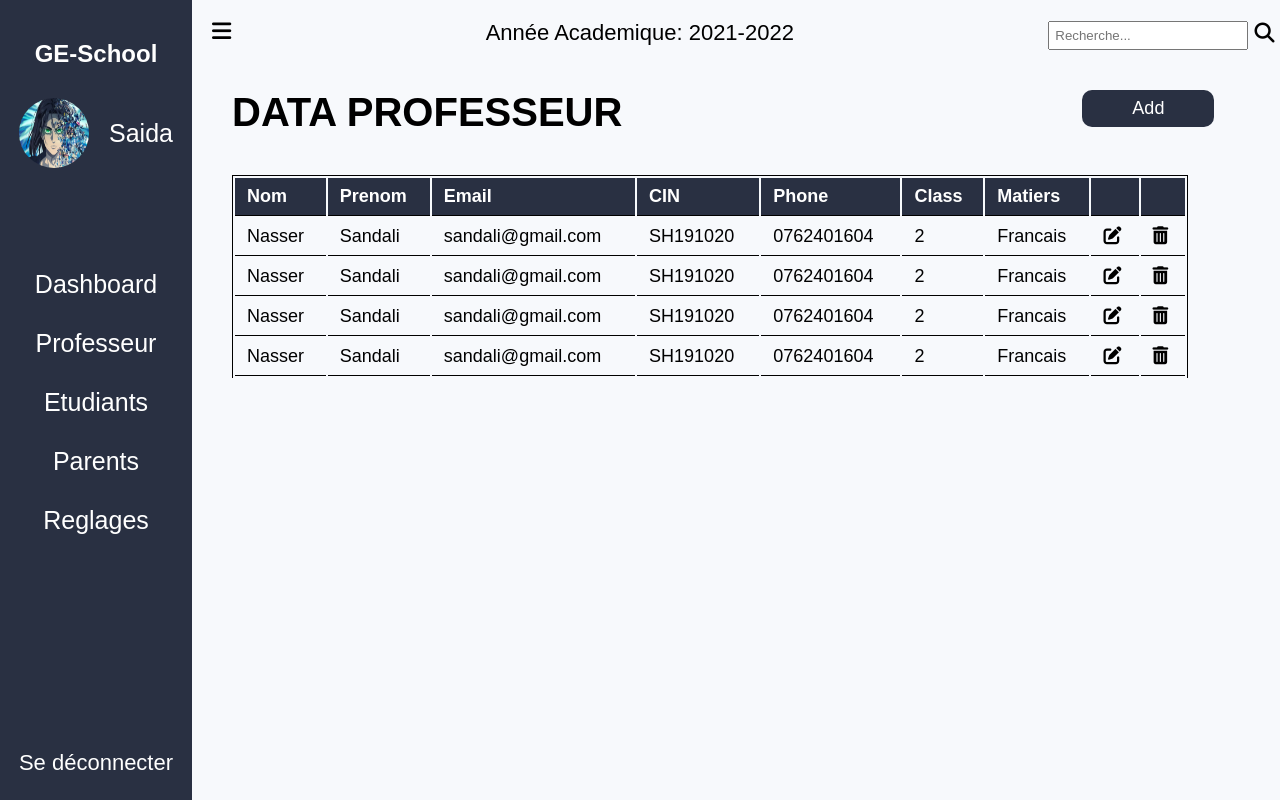
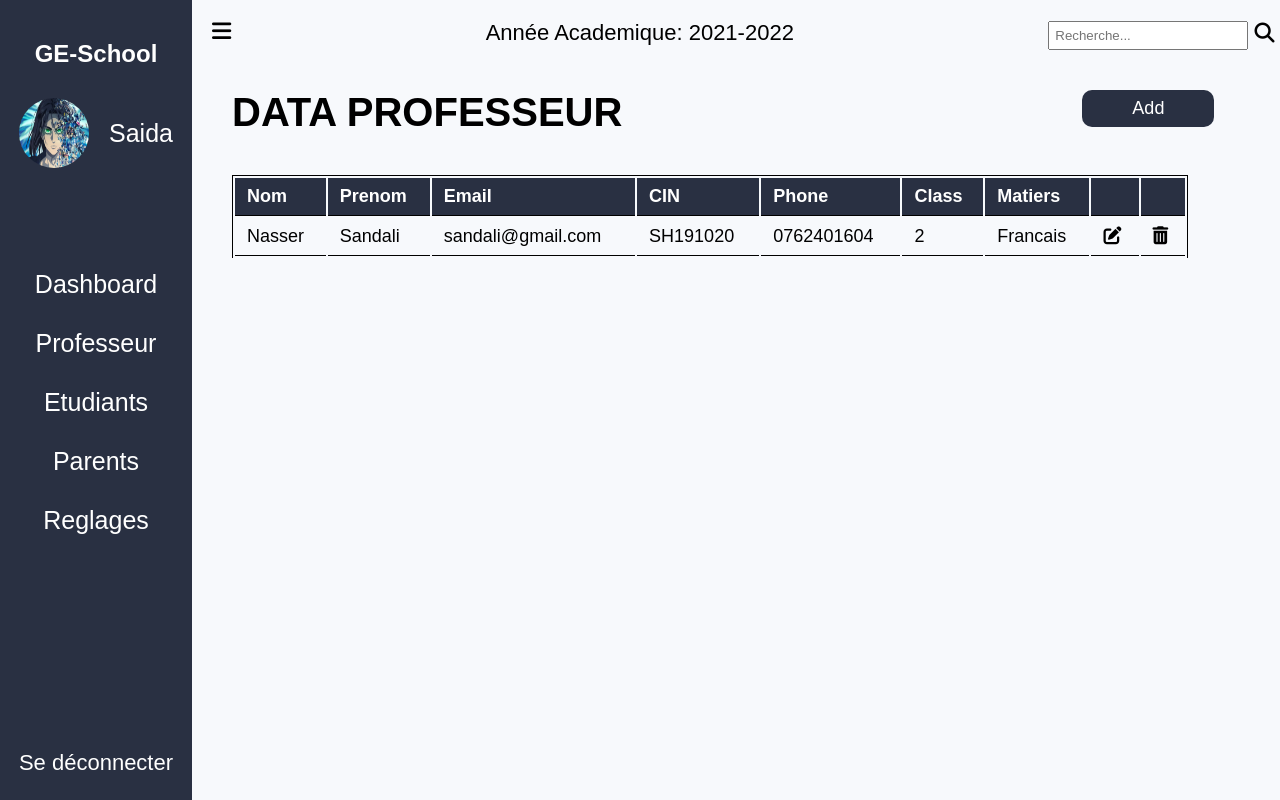
Before and after one commit to abdnacer/Application_de_Gestion_d_ecole, a PHP site: a page that uses autoload.php in a window 1280 px wide. Run offline with PHP 8.4, Linux system fonts and the light colour scheme; some libraries are stand-ins or nearby versions.

Commit message:
modifier les form de add and edite

```diff
--- a/Public/Css/style.css
+++ b/Public/Css/style.css
@@ -227,7 +227,11 @@ td{
   display: flex;
   justify-content:center;
   align-items:center;
-  display:none;
+}
+
+#modal_student_Create,
+#modal_student_Edite{
+  display: none;
 }
 
 .child{
--- a/Public/Js/script.js
+++ b/Public/Js/script.js
@@ -1,8 +1,19 @@
-function openModal(){
-  document.getElementById("modal_student").style.display = "block";
-  document.getElementById("modal_student").style.display = "flex";
+// Form Create
+function openModalCreate(){
+  document.getElementById("modal_student_Create").style.display = "block";
+  document.getElementById("modal_student_Create").style.display = "flex";
 }
 
-function closeModal(){
-  document.getElementById("modal_student").style.display = "none";
+function closeModalCreate(){
+  document.getElementById("modal_student_Create").style.display = "none";
 }
+
+// Form Edite
+function openModalEdite(){
+  document.getElementById("modal_student_Edite").style.display = "block";
+  document.getElementById("modal_student_Edite").style.display = "flex";
+}
+
+function closeModalEdite(){
+  document.getElementById("modal_student_Edite").style.display = "none";
+}
--- a/Views/Professeur.php
+++ b/Views/Professeur.php
@@ -46,65 +46,20 @@
             <td>2</td>
             <td>Francais</td>
             <td>
-              <a class="link" href="#" onclick="openModal()"><i class="fa-solid fa-pen-to-square"></i></a>
+            <a class="link" href="#" onclick="openModalEdite()"><i class="fa-solid fa-pen-to-square"></i></a>
             </td>
             <td>
               <i class="fa-solid fa-trash-can"></i>
             </td>
           </tr>
-          <tr>
-            <td>Nasser</td>
-            <td>Sandali</td>
-            <td>sandali@gmail.com</td>
-            <td>SH191020</td>
-            <td>0762401604</td>
-            <td>2</td>
-            <td>Francais</td>
-            <td>
-              <a class="link" href="#" onclick="openModal()"><i class="fa-solid fa-pen-to-square"></i></a>
-            </td>
-            <td>
-              <i class="fa-solid fa-trash-can"></i>
-            </td>
-          </tr>
-          <tr>
-            <td>Nasser</td>
-            <td>Sandali</td>
-            <td>sandali@gmail.com</td>
-            <td>SH191020</td>
-            <td>0762401604</td>
-            <td>2</td>
-            <td>Francais</td>
-            <td>
-              <a class="link" href="#" onclick="openModal()"><i class="fa-solid fa-pen-to-square"></i></a>
-            </td>
-            <td>
-              <i class="fa-solid fa-trash-can"></i>
-            </td>
-          </tr>
-          <tr>
-            <td>Nasser</td>
-            <td>Sandali</td>
-            <td>sandali@gmail.com</td>
-            <td>SH191020</td>
-            <td>0762401604</td>
-            <td>2</td>
-            <td>Francais</td>
-            <td>
-              <a class="link" href="#" onclick="openModal()"><i class="fa-solid fa-pen-to-square"></i></a>
-            </td>
-            <td>
-              <i class="fa-solid fa-trash-can"></i>
-            </td>
-          </tr>
-
       </table>
     </div>
 
-    <div class="countainer" id="modal_student">
+    <!-- Formulaire De Create -->
+    <div class="countainer" id="modal_student_Create">
       <div class="child">
         <div class="title">
-          <h1>Create Profsseur</h1>
+          <h1>Create Professeur</h1>
         </div>
         <form method="post" id="form" class="inpt_group">
           <div class="input">
--- a/autoload.php
+++ b/autoload.php
@@ -2,6 +2,7 @@
  session_start();
 
  spl_autoload_register('autoload');
+ require_once('controllers/StudentsController.php');
 
  function autoload($class_name){
     $array_paths = array(
--- /dev/null
+++ b/controllers/StudentsController.php
@@ -0,0 +1,5 @@
+<?php
+  class StudentController{
+
+  }
+?>
```
Also changed, not shown: other parts of Views/Professeur.php (+34 -3 lines), Views/Etudiants.php (+42 -7 lines), Views/Parents.php (+40 -5 lines).
